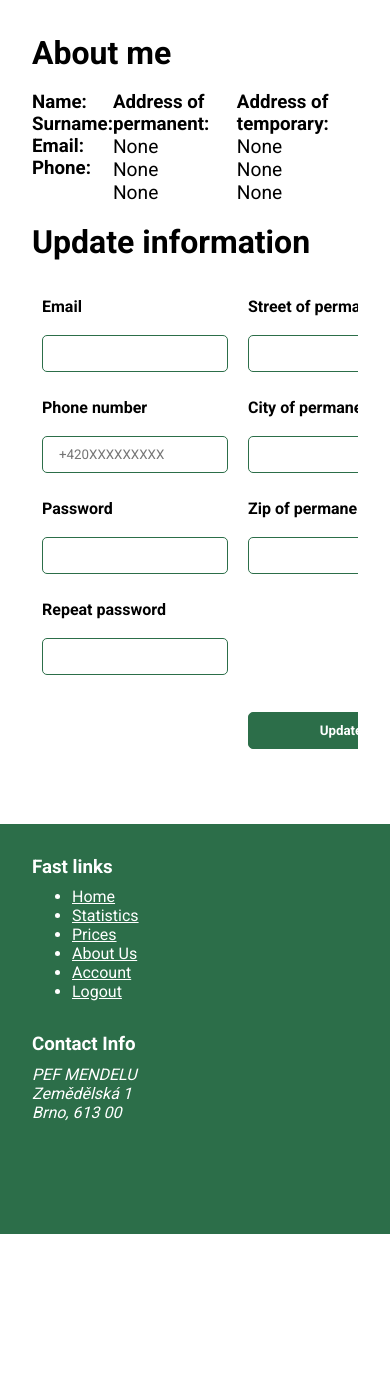
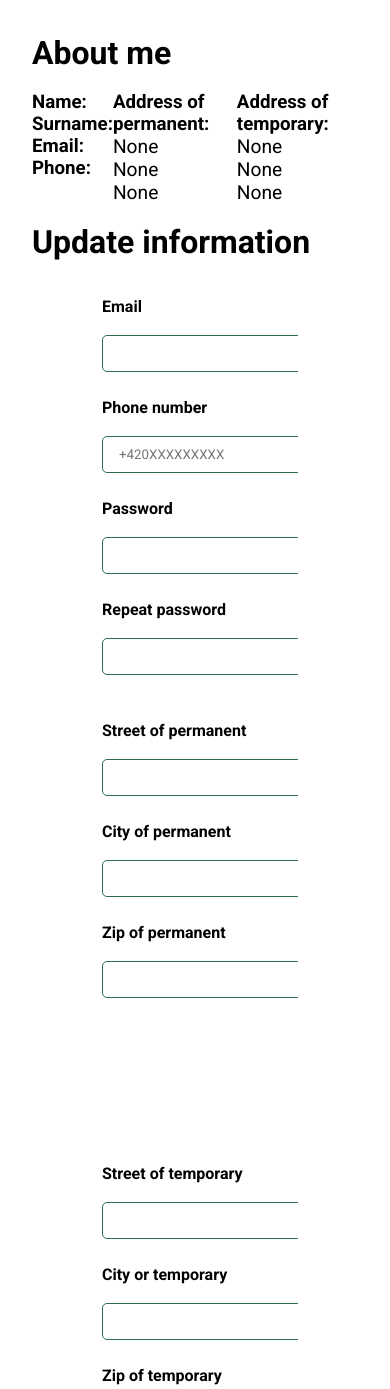
Before and after one commit to MartinWeiss01/flask_vwaproj, a Flask app: page /account/account in a window 390 px wide. Shown: the part 61-1450 px from the top of the page. Before the commit the page ends 1295 px from the top, so only its background shows below. Run offline with Flask 2, Linux system fonts and the light colour scheme; the visitor is signed in with stand-in values (Sample User, id 1); data that the repository does not hold is empty; some libraries are stand-ins or nearby versions.

Commit message:
hotfix: improve responsiveness

```diff
--- a/static/css/styles.css
+++ b/static/css/styles.css
@@ -648,3 +648,10 @@ img.responsive {
   max-width: 100%;
   height: auto;
 }
+
+@media screen and (max-width: 768px) {
+  .account-responsive {
+    display: flex;
+    flex-direction: column;
+  }
+}
--- a/templates/default/account.html
+++ b/templates/default/account.html
@@ -4,10 +4,10 @@
 
 {% block content %}
 <br>
-<h1 > About me </h1>
+<h1> About me </h1>
 <br>
 <div class="tools">
-<div >
+   <div>
 
 
       <h3>Name: </h3>
@@ -19,9 +19,9 @@
       <h3>Phone: </h3>
       <p>{{ user['phone'] }}</p>
    </div>
-<div >
+   <div>
       <h3>Address of permanent:</h3>
- {% if addresses_main  %}
+      {% if addresses_main %}
 
       {% for address in addresses_main %}
 
@@ -39,7 +39,7 @@
       {% endif %}
 
    </div>
- <div >
+   <div>
 
       <h3>Address of temporary:</h3>
       {% if addresses %}
@@ -62,12 +62,12 @@
 
 </div>
 <br>
-<h1 > Update information</h1>
+<h1> Update information</h1>
 <section class="flex-center">
    <div class="side-by-side">
-    <form method="POST">
+      <form method="POST" class="w-100">
 
-       <div class="container">
+         <div class="container account-responsive">
             <div class="card">
                <p>
                   {{ render_field(form.email) }}
@@ -85,7 +85,6 @@
                   <br>
                   <br>
                   <br>
-          <input type="submit" class="w-100"  value="Update">
                </p>
             </div>
             <div class="card">
@@ -98,6 +97,7 @@
 
 
          </div>
+         <input type="submit" class="w-100" value="Update">
       </form>
    </div>
 
--- a/templates/worker/collections/register.html
+++ b/templates/worker/collections/register.html
@@ -6,7 +6,7 @@
 <section class="flex-center">
   <h1>Register collection</h1>
   <div class="side-by-side">
-    <form method="POST">
+    <form method="POST" style="width: 100%;">
       <div class="container responsive">
         <div class="card">
           <p>
```
Lines whose indentation alone changed are shown as unchanged.
